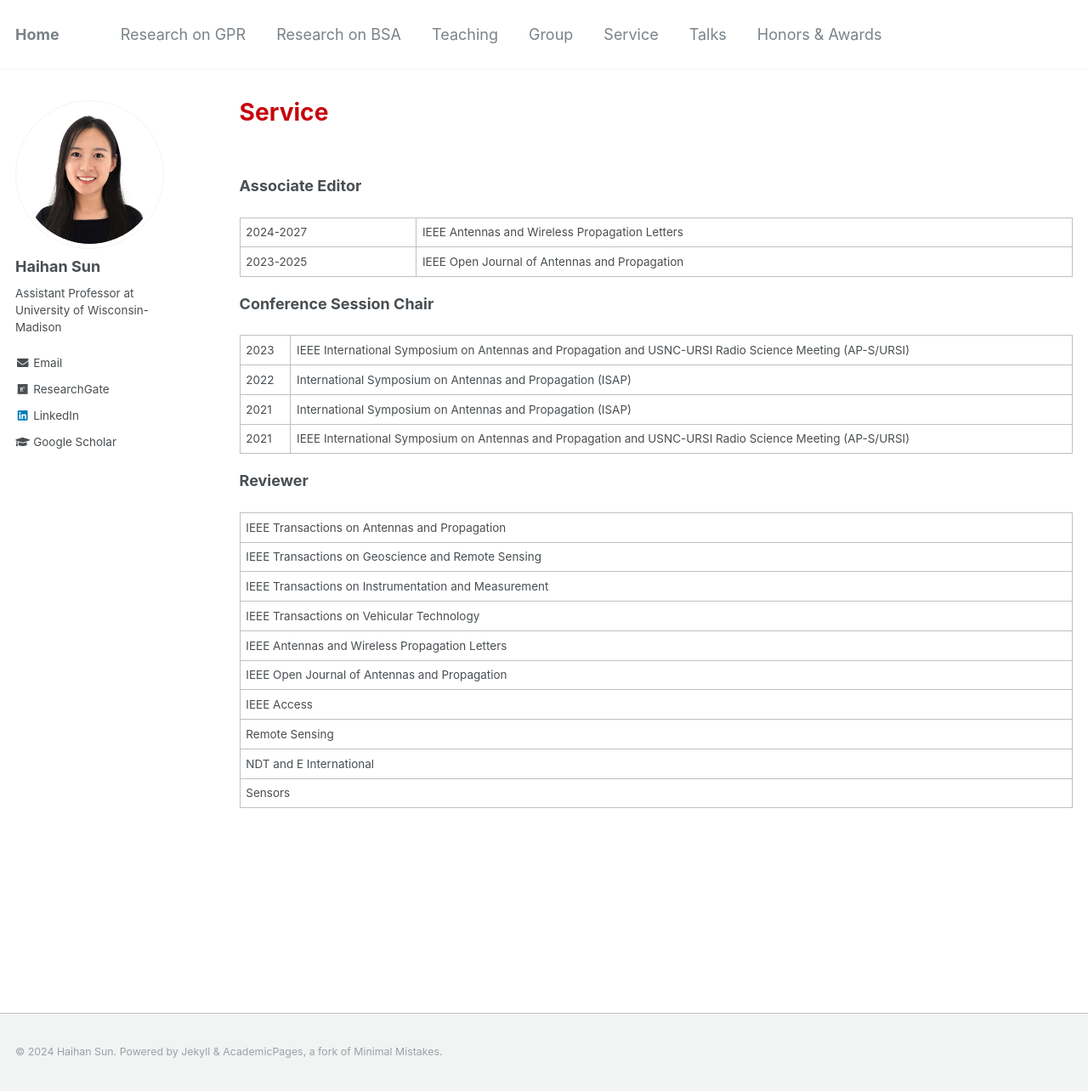
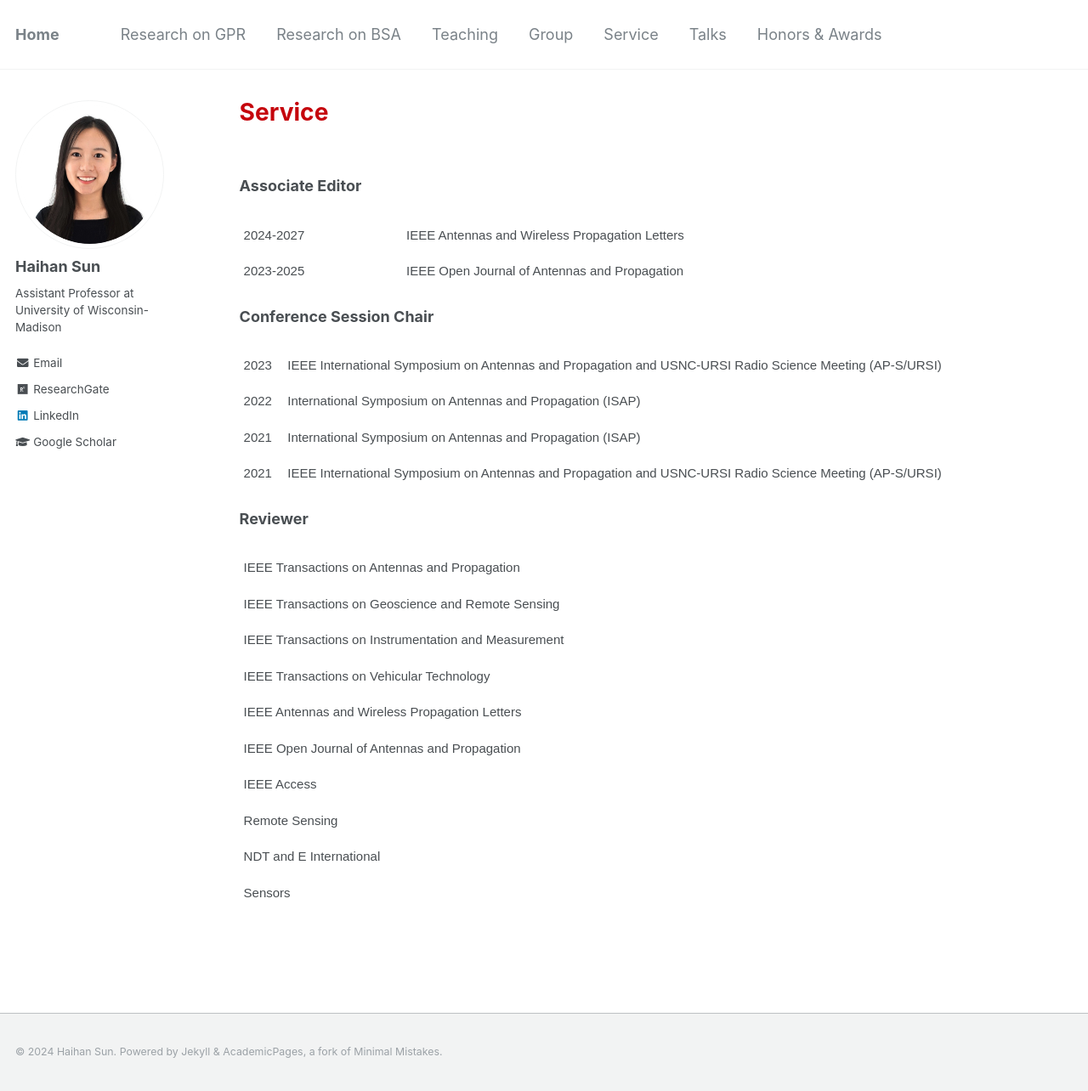
Before and after one commit to Haihan-Sun/Haihan-Sun.github.io, a Jekyll site: the page built from _pages/service.html, in a window 1280 px wide and 1284 px high. Shown: the whole window at 85% size. Built offline with Jekyll 4.4.1, drawn with Linux system fonts in a browser that asks for light colours.

Commit message:
Update service.html

```diff
--- a/_pages/service.html
+++ b/_pages/service.html
@@ -4,6 +4,15 @@ title: "Service"
 permalink: /service/
 author_profile: true
 ---
+<style type="text/css">
+.tg  {border:none;border-collapse:collapse;border-spacing:0;}
+.tg td{border-style:solid;border-width:0px;font-family:Arial, sans-serif;font-size:14px;overflow:hidden;
+  padding:10px 5px;word-break:normal;}
+.tg th{border-style:solid;border-width:0px;font-family:Arial, sans-serif;font-size:14px;font-weight:normal;
+  overflow:hidden;padding:10px 5px;word-break:normal;}
+.tg .tg-ko0z{background-color:#ffffff;border-color:#ffffff;font-size:15px;text-align:left;vertical-align:top}
+</style>
+
 <br>
 <p><b>Associate Editor</b> <br>
 <table class="tg">
```
